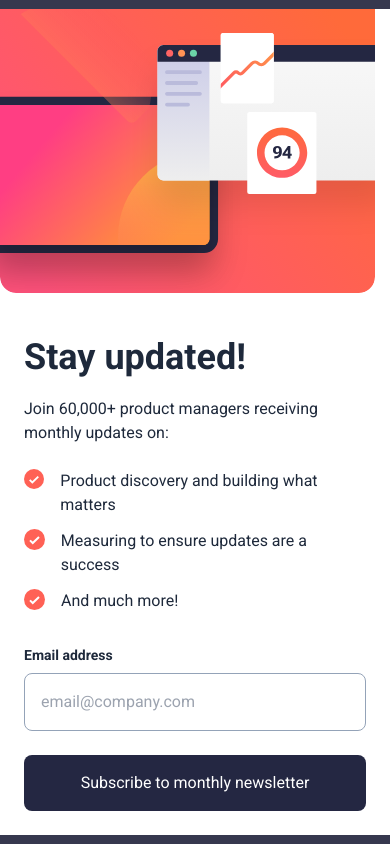
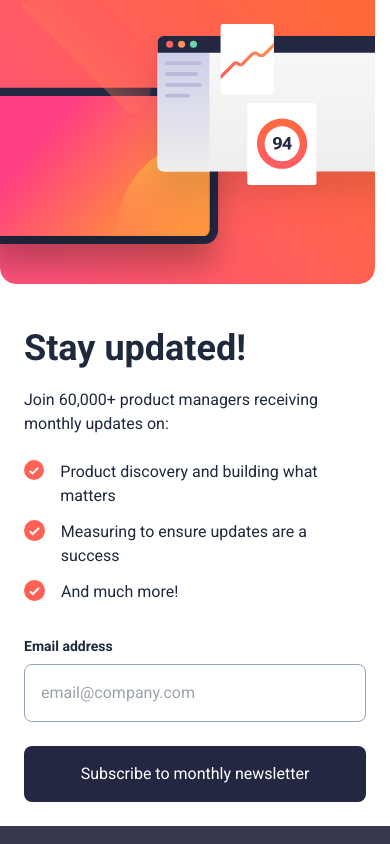
Before and after one commit to dirudeen/Newsletter-signup-component, a React (Vite) app: page / in a window 390 px wide. Built offline with nearby package versions, Linux system fonts and the light colour scheme.

Commit message:
modified the stying

```diff
--- a/src/index.css
+++ b/src/index.css
@@ -9,23 +9,10 @@
   }
 }
 
-/* html {
-  box-sizing: border-box;
-}
-
-*, *::before, *::after {
-  box-sizing: inherit;
-} */
-
 body {
-  @apply font-Roboto;
-  @apply bg-secondary-600;
-  @apply text-slate-800;
+  @apply font-Roboto bg-secondary-600 text-slate-800;
+  @apply md:flex md:justify-center md:items-center;
   margin: 0;
   min-width: 100wv;
   min-height: 100vh;
-  display: flex;
-  justify-content: center;
-  align-items: center;
-
 }
```
